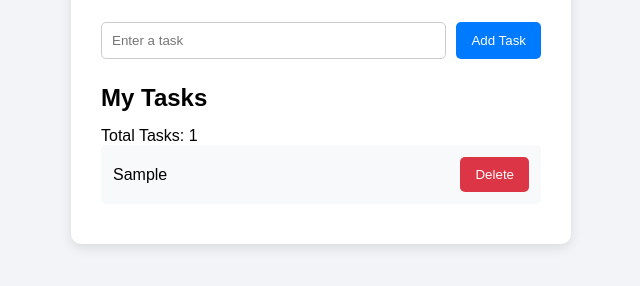
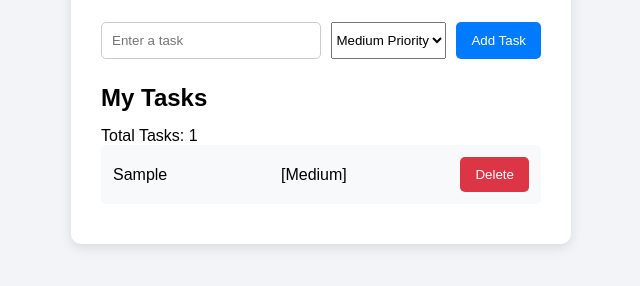
Before and after one commit to shreyapawate/student-task-manager, a plain HTML site: page index.html in a window 1280 px wide. Both pictures are taken after typing "Sample" into the empty fields and a click on the button "Add Task". Shown: the part 120-406 px from the top of the page, without its empty margins (319-959 px from the left). Drawn offline with Linux system fonts and the light colour scheme.

Commit message:
Add task priority feature

```diff
--- a/index.html
+++ b/index.html
@@ -14,7 +14,14 @@
 
         <div class="task-form">
             <input type="text" id="taskInput" placeholder="Enter a task">
-            <button onclick="addTask()">Add Task</button>
+
+<select id="priorityInput">
+    <option value="Low">Low Priority</option>
+    <option value="Medium" selected>Medium Priority</option>
+    <option value="High">High Priority</option>
+</select>
+
+<button onclick="addTask()">Add Task</button>
         </div>
 
         <h2>My Tasks</h2>
--- a/script.js
+++ b/script.js
@@ -1,6 +1,9 @@
 function addTask() {
     const taskInput = document.getElementById("taskInput");
+    const priorityInput = document.getElementById("priorityInput");
+
     const taskText = taskInput.value.trim();
+    const priority = priorityInput.value;
 
     if (taskText === "") {
         alert("Please enter a task");
@@ -16,22 +19,28 @@ function addTask() {
         span.classList.toggle("completed");
     };
 
+    const prioritySpan = document.createElement("span");
+    prioritySpan.textContent = " [" + priority + "]";
+    prioritySpan.className = "priority";
+
     const deleteButton = document.createElement("button");
     deleteButton.textContent = "Delete";
     deleteButton.className = "delete-btn";
 
     deleteButton.onclick = function () {
-    li.remove();
-    updateTaskCount();
-};
+        li.remove();
+        updateTaskCount();
+    };
 
     li.appendChild(span);
+    li.appendChild(prioritySpan);
     li.appendChild(deleteButton);
 
     document.getElementById("taskList").appendChild(li);
     updateTaskCount();
 
     taskInput.value = "";
+    priorityInput.value = "Medium";
 }
 
 function updateTaskCount() {
```
